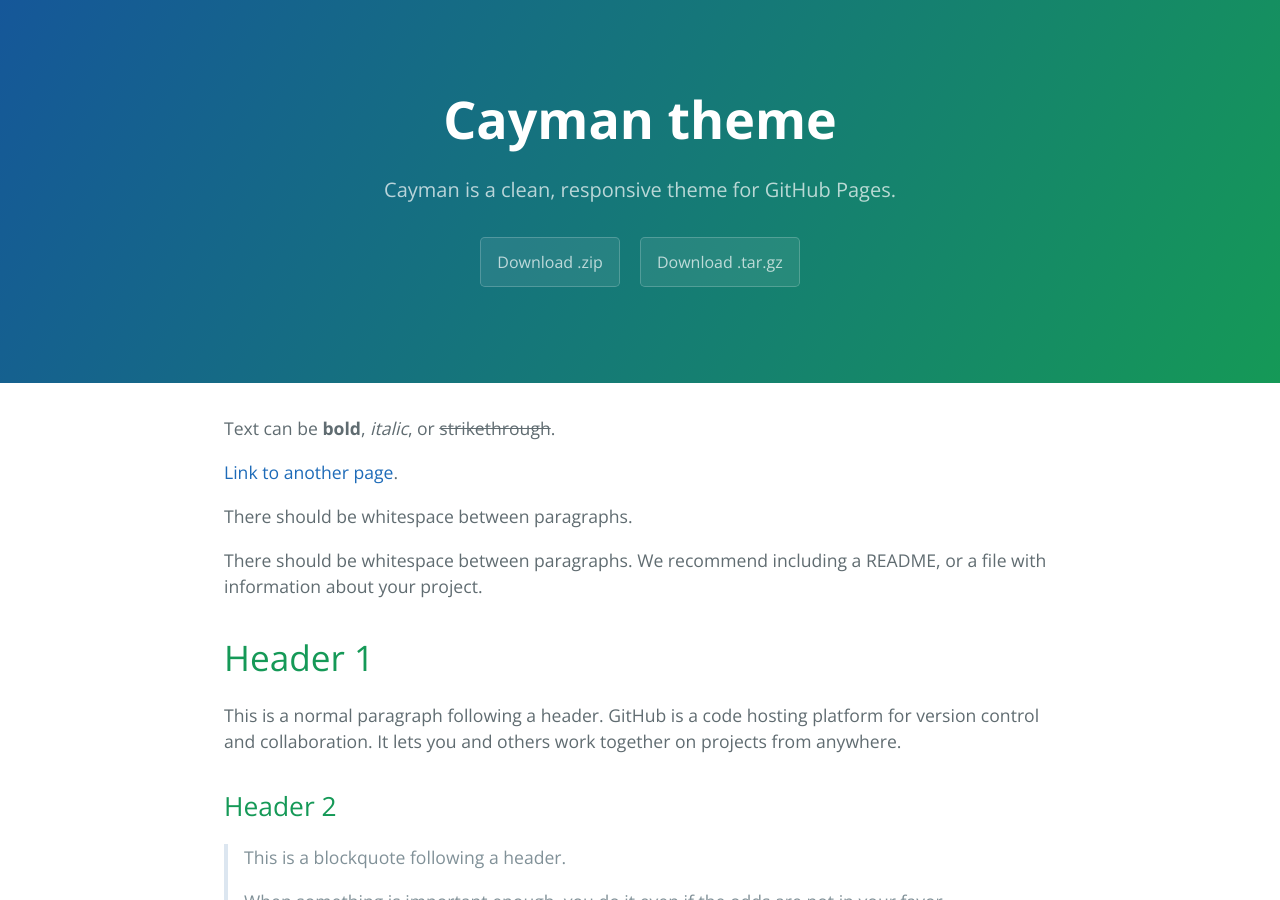
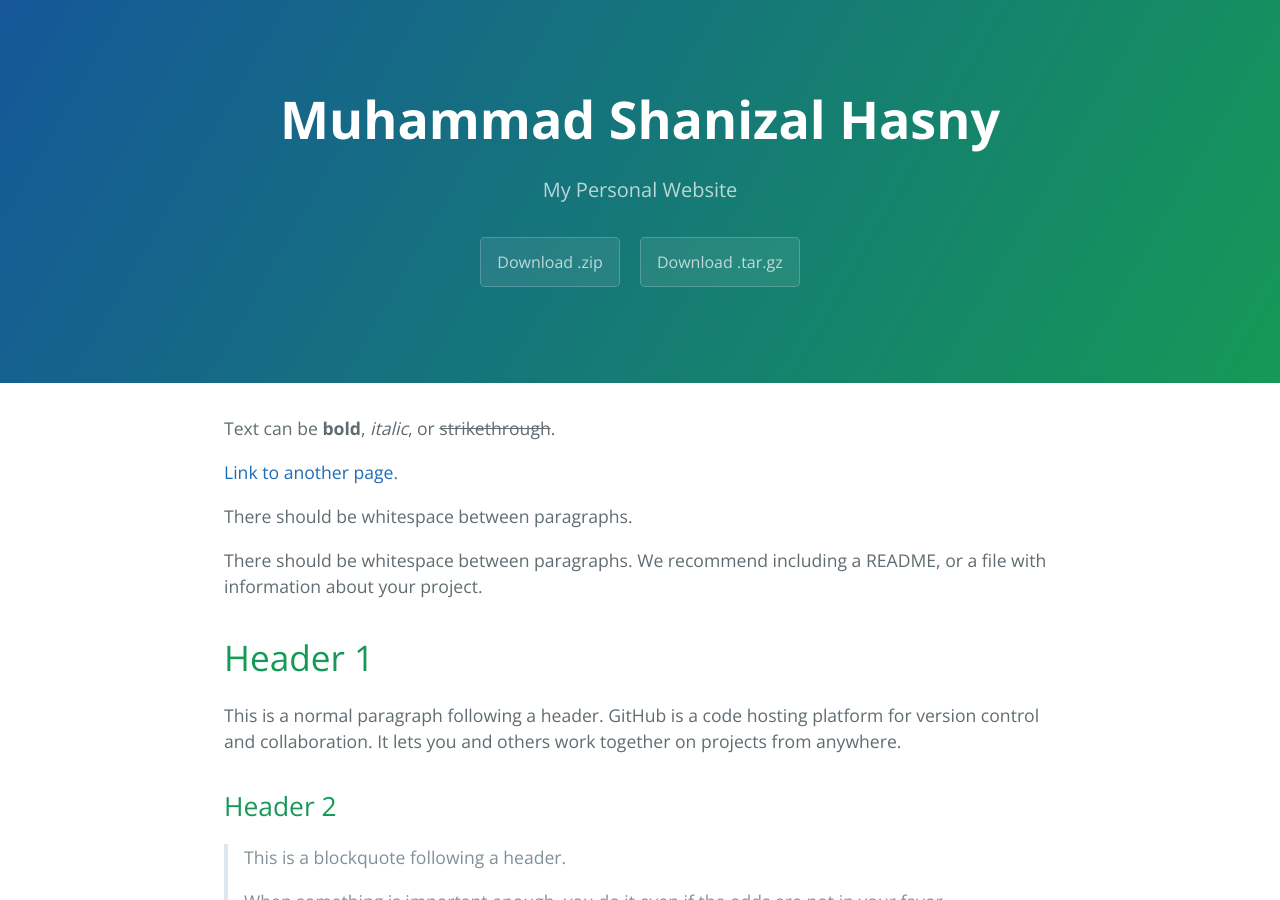
Before and after one commit to shanizalh/shanizalh.github.io, a Jekyll site: the page built from index.md, in a window 1280 px wide and 900 px high. Built offline with Jekyll 4.4.1, drawn with Linux system fonts in a browser that asks for light colours; our own code applies the rules of GitHub Pages for plain Markdown files.

Commit message:
Template cleaned

```diff
--- a/_config.yml
+++ b/_config.yml
@@ -1,5 +1,5 @@
-title: Cayman theme
-description: Cayman is a clean, responsive theme for GitHub Pages.
+title: Muhammad Shanizal Hasny
+description: My Personal Website
 show_downloads: true
 google_analytics:
 theme: jekyll-theme-cayman
```
Also changed, not shown: index.md (+0 -4 lines), README.md.
